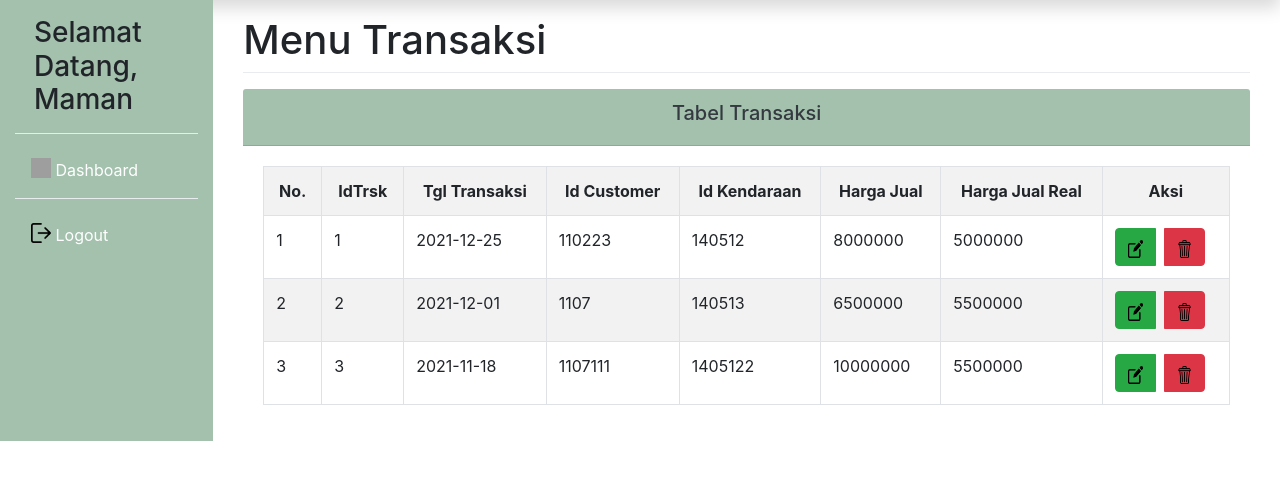
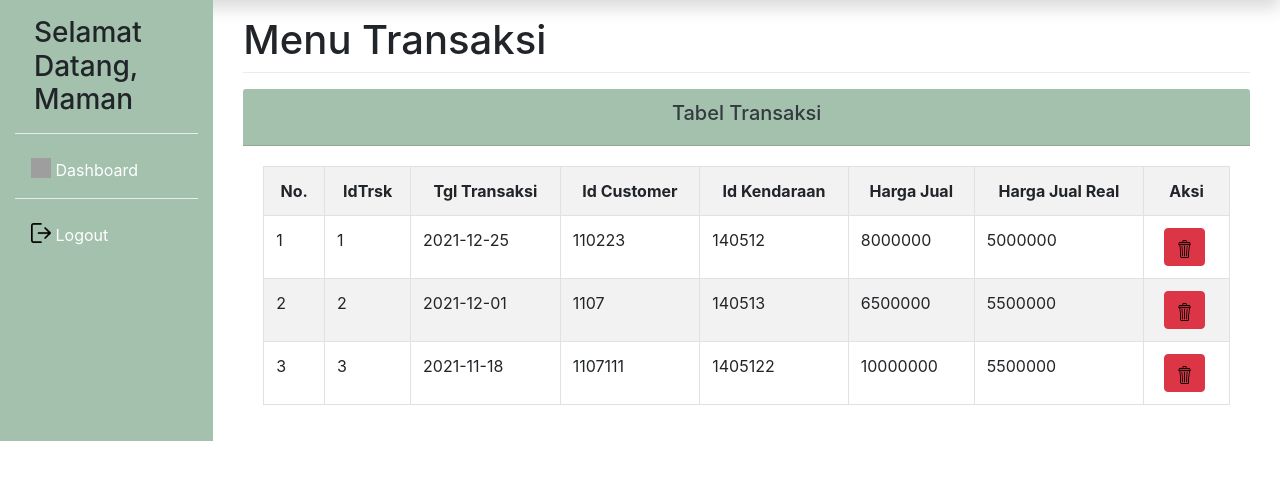
Before and after one commit to dputrap/FPDBMS, a PHP site: page /FPDBMS/Teknisi/index.php in a window 1280 px wide. Shown: the part 74-554 px from the top of the page. Run offline with PHP 8.4, Linux system fonts and the light colour scheme; a user stored in the database is signed in; data comes from the database, SQL or seed files in the repository; grey boxes are pictures that could not be loaded.

Commit message:
edit teller, index

```diff
--- a/Teknisi/index.php
+++ b/Teknisi/index.php
@@ -93,8 +93,6 @@
 		                            <td><?=$data['Harga_Jual_Real']?></td>
 						  			<td>
 										<div class="btn-group">
-									  	<a href="form-edit-transaksi.php?id=<?php echo $data['IdTrsk']; ?>" class="btn btn-success">
-						  				<img src="../assets/edit.png" width="15" height="18" class="d-inline-block align-middle"></a>
 						  				<a href="hapus-transaksi.php?id=<?php echo $data['IdTrsk'];?>" class="btn btn-danger ml-2">
 						  				<img src="../assets/delete.png" width="15" height="18" class="d-inline-block align-middle"></a>
 								  		</div>
--- a/Teller/user.php
+++ b/Teller/user.php
@@ -50,7 +50,7 @@ $Nama = ( isset($_SESSION['nama_user']) ) ? $_SESSION['nama_user'] : '';
 						</li>
 						<div class="dropdown-divider"></div>
 						<li class="nav-item mt-2">
-							<a class="nav-link text-white" href="form-edit-user.php">
+							<a class="nav-link text-white" href="">
 								<img src="../assets/add-interface-circular-symbol-with-plus-sign.png" width="20" height="20" class="d-inline-block align-top"> Data User
 							</a>
 						</li>
```
